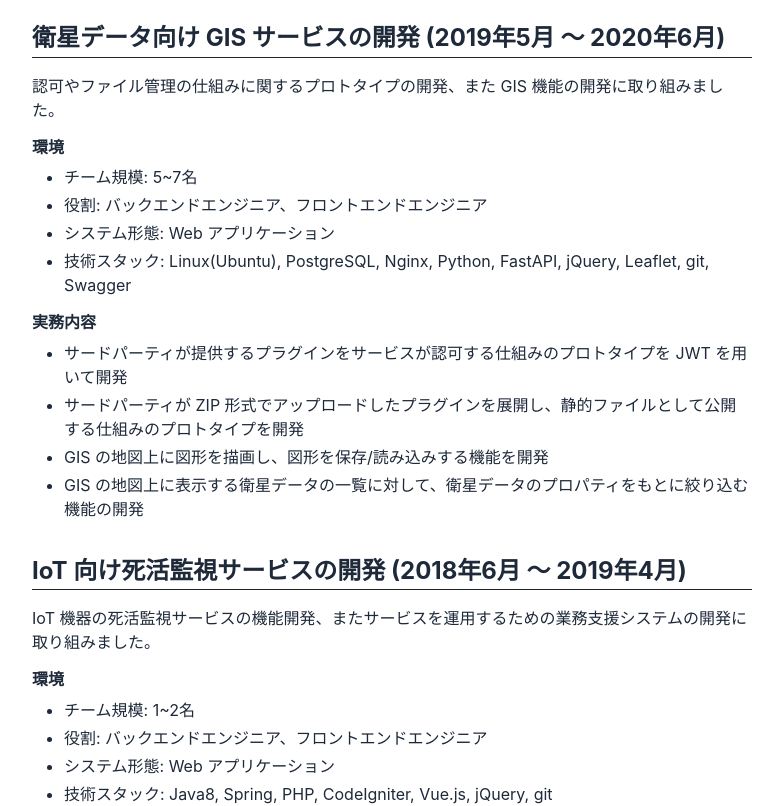
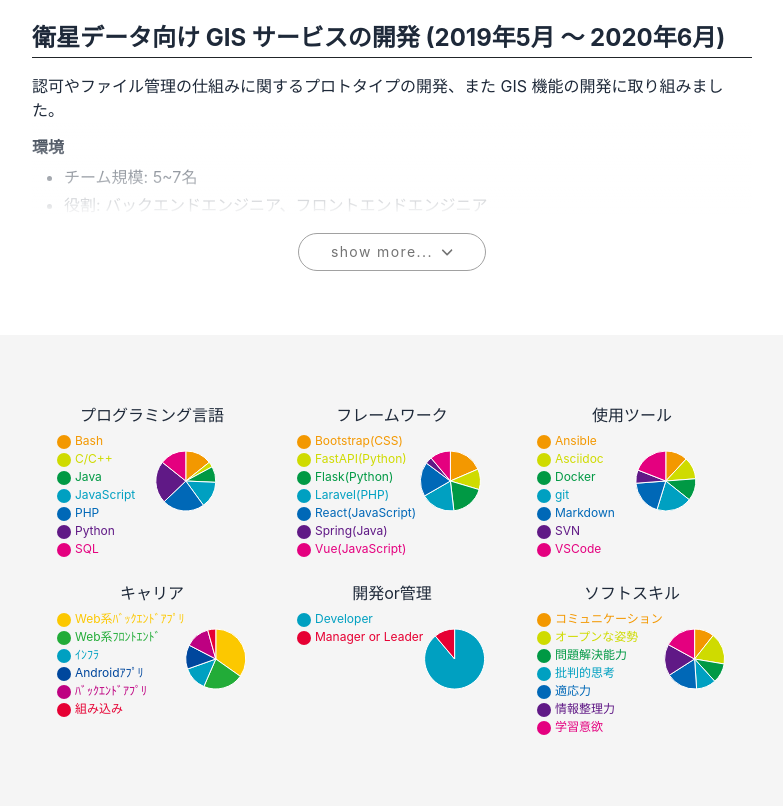
Before and after one commit to yoshik159753/portfolio, a Next.js app: page / in a window 1280 px wide. Shown: the part 2560-3366 px from the top of the page, without its empty margins (248-1031 px from the left). Built offline with nearby package versions, Linux system fonts and the light colour scheme.

Commit message:
upd もっと見るの仕組みを改善

```diff
--- a/components/works.js
+++ b/components/works.js
@@ -1,127 +1,49 @@
-import { useState, useEffect, useCallback, useRef } from "react";
+import { useState } from "react";
+import { motion, AnimatePresence } from "motion/react";
 import Markdown from "@/components/markdown/markdown";
 import { FontAwesomeIcon } from "@fortawesome/react-fontawesome";
-import { faAngleUp, faAngleDown } from "@fortawesome/free-solid-svg-icons";
-
-import styles from "./works.module.css";
+import { faAngleDown } from "@fortawesome/free-solid-svg-icons";
 
 const Works = ({ children }) => {
-  const [maxHeight, setMaxHeight] = useState(0);
-  const currentState = useRef(null);
-  const refTransitionBlcok = useRef(null);
-  const [handleButtonCaption, setHandleButtonCaption] = useState("");
-
-  const measuredRef = useCallback((node) => {
-    if (node !== null) {
-      setMaxHeight(node.getBoundingClientRect().height);
-    }
-  }, []);
-
-  useEffect(() => {
-    handleClosed();
-  }, []);
-
-  const handleClosed = () => {
-    currentState.current = "CLOSED";
-    setHandleButtonCaption(
-      <>
-        <FontAwesomeIcon icon={faAngleDown} />
-        <span className="ml-2">開く</span>
-      </>
-    );
-    refTransitionBlcok.current.className = styles.close;
-    refTransitionBlcok.current.style.height = "2000px";
-  };
-
-  const handleToOpen = () => {
-    currentState.current = "TO_OPEN";
-    setHandleButtonCaption("");
-    refTransitionBlcok.current.className = styles.move;
-    setTimeout(() => {
-      handleToNext();
-    }, 1);
-  };
-
-  const handleOpening = () => {
-    currentState.current = "OPENING";
-    refTransitionBlcok.current.style.height = `${maxHeight}px`;
-    setTimeout(() => {
-      handleToNext();
-    }, 1000);
-  };
-
-  const handleOpened = () => {
-    currentState.current = "OPENED";
-    setHandleButtonCaption(
-      <>
-        <FontAwesomeIcon icon={faAngleUp} />
-        <span className="ml-2">閉じる</span>
-      </>
-    );
-    refTransitionBlcok.current.className = "";
-    refTransitionBlcok.current.style.height = "auto";
-  };
-
-  const handleToClose = () => {
-    currentState.current = "TO_CLOSE";
-    setHandleButtonCaption("");
-    refTransitionBlcok.current.className = styles.move;
-    refTransitionBlcok.current.style.height = `${maxHeight}px`;
-    setTimeout(() => {
-      handleToNext();
-    }, 1);
-  };
-
-  const handleClosing = () => {
-    currentState.current = "CLOSING";
-    refTransitionBlcok.current.style.height = "2000px";
-    setTimeout(() => {
-      handleToNext();
-    }, 1000);
-  };
-
-  const handleToNext = () => {
-    switch (currentState.current) {
-      case "CLOSED":
-        handleToOpen();
-        return;
-      case "TO_OPEN":
-        handleOpening();
-        return;
-      case "OPENING":
-        handleOpened();
-        return;
-      case "OPENED":
-        handleToClose();
-        return;
-      case "TO_CLOSE":
-        handleClosing();
-        return;
-      case "CLOSING":
-        handleClosed();
-        return;
-      default:
-        // TODO: 例外投げる
-        return;
-    }
-  };
+  const [isClosed, setIsClosed] = useState(true);
 
   return (
-    <div className={styles.showMoreRoot} ref={measuredRef}>
-      <div ref={refTransitionBlcok}>
+    <div>
+      <motion.div
+        animate={{ height: isClosed ? 1200 : "auto" }}
+        transition={{ duration: 0.6, ease: "easeInOut" }}
+        className="relative overflow-hidden"
+      >
         <Markdown>{children}</Markdown>
-      </div>
-      <div className="flex justify-center">
-        {handleButtonCaption ? (
+        <AnimatePresence>
+          {isClosed && (
+            <motion.div
+              initial={{ opacity: 0 }}
+              animate={{ opacity: 1 }}
+              exit={{ opacity: 0 }}
+              className="absolute bottom-0 left-0 right-0 h-24 bg-gradient-to-t from-white to-transparent"
+            />
+          )}
+        </AnimatePresence>
+      </motion.div>
+      {isClosed && (
+        <div className="flex justify-center mt-4">
           <button
             type="button"
-            className="w-3/4 border rounded bg-gray-100 py-2 px-4 text-lg cursor-pointer"
-            onClick={handleToNext}
+            className="flex items-center gap-2
+                      px-8 py-2
+                      border border-neutral-400 rounded-full
+                      text-neutral-500 text-sm tracking-widest
+                      hover:border-neutral-600 hover:text-neutral-700
+                      transition-colors duration-200
+                      cursor-pointer"
+            onClick={() => setIsClosed(false)}
           >
-            {handleButtonCaption}
+            <span>show more...</span>
+            <FontAwesomeIcon icon={faAngleDown} />
           </button>
-        ) : null}
-      </div>
+        </div>
+      )}
     </div>
   );
 };
--- a/components/works.module.css
+++ /dev/null
@@ -1,37 +0,0 @@
-.showMoreRoot {
-  position: relative;
-}
-
-.close {
-  position: relative;
-  overflow: hidden;
-}
-
-.close::before {
-  display: block;
-  position: absolute;
-  bottom: 0;
-  left: 0;
-  content: "";
-  width: 100%;
-  height: 100px; /*グラデーションで隠す範囲*/
-  background: linear-gradient(
-    top,
-    rgba(255, 255, 255, 0) 0%,
-    rgba(255, 255, 255, 0.9) 50%,
-    rgba(255, 255, 255, 0.9) 50%,
-    #fff 100%
-  );
-  background: -webkit-linear-gradient(
-    top,
-    rgba(255, 255, 255, 0) 0%,
-    rgba(255, 255, 255, 0.9) 50%,
-    rgba(255, 255, 255, 0.9) 50%,
-    #fff 100%
-  );
-}
-
-.move {
-  transition: height 1s linear;
-  overflow: hidden;
-}
```
